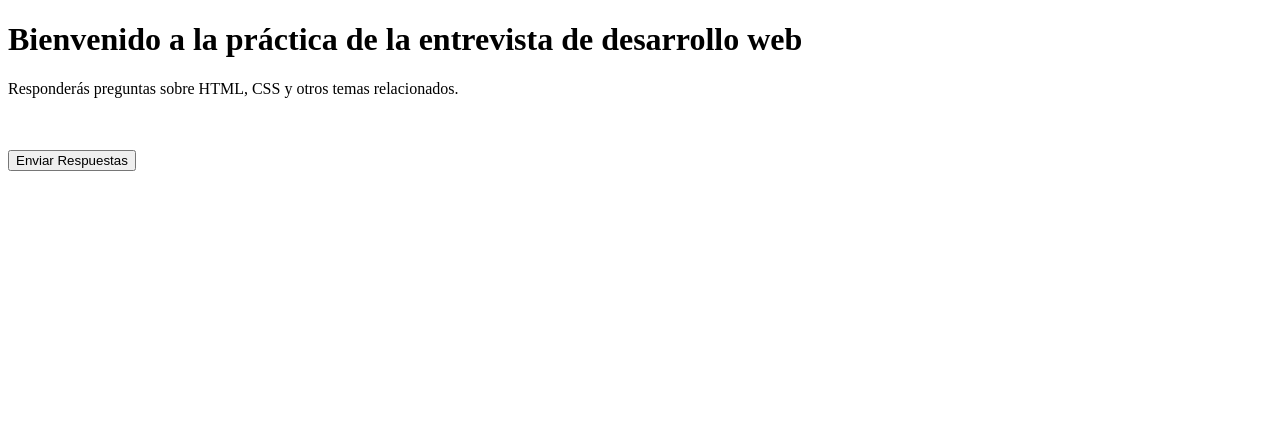
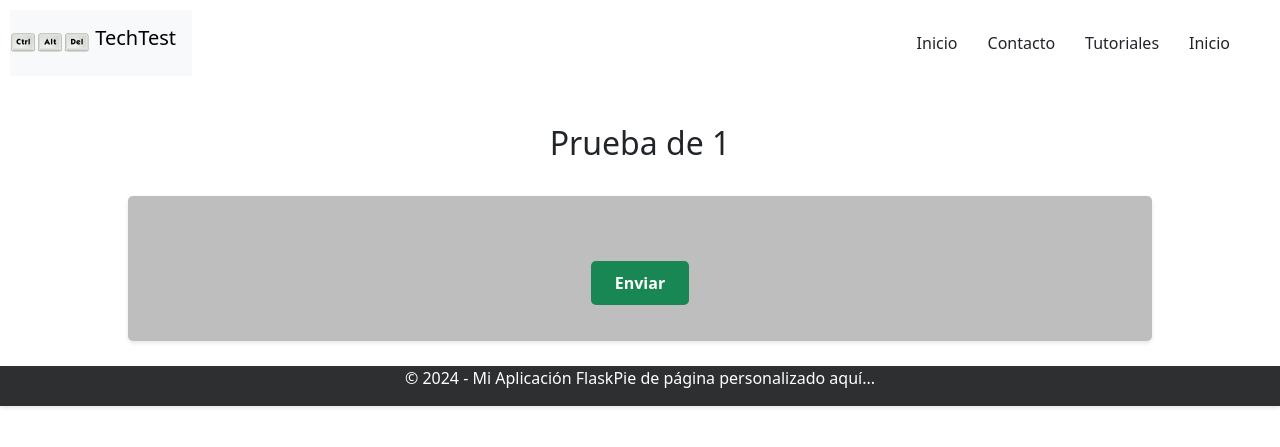
Before and after one commit to JMER15/technical_interview_expert_system, a Flask app: page /test/1 in a window 1280 px wide. Shown: the top 447 px of the page. Run offline with Flask 3, Linux system fonts and the light colour scheme; data that the repository does not hold is empty.

Commit message:
add style to test.html

```diff
--- a/templates/test.html
+++ b/templates/test.html
@@ -1,26 +1,20 @@
-<!DOCTYPE html>
-<html lang="es">
+{% extends 'base.html' %}
 
-<head>
-    <meta charset="UTF-8">
-    <meta name="viewport" content="width=device-width, initial-scale=1.0">
-    <title>Práctica de Entrevista</title>
-</head>
+{% block title %}Página de Test{% endblock %}
 
-<body>
-    <h1>Bienvenido a la práctica de la entrevista de desarrollo web</h1>
-    <p>Responderás preguntas sobre HTML, CSS y otros temas relacionados.</p>
-    <form method="POST">
+{% block content %}
+    <h2 class="text-center" id='test-title'>Prueba de {{ language }}</h2>
+
+    <form method="POST" class="form-group" id='language-test-form'>
         {% for preguntas_respuestas in preguntas_y_respuestas %}
             {% for pregunta_respuesta in preguntas_respuestas %}
-                <!-- <p>{{ pregunta_respuesta[0] }} {{ pregunta_respuesta[1] }}</p> -->
-                <p>{{ pregunta_respuesta[1] }}</p>
-                <input type="text" name="respuesta_{{ pregunta_respuesta[0] }}">
+                <label><p>{{ pregunta_respuesta[1] }}</p></label>
+                <input class="form-control" type="text" name="respuesta_{{ pregunta_respuesta[0] }}">
             {% endfor %}
         {% endfor %}
-        <br><br>
-        <button type="submit">Enviar Respuestas</button>
+
+        <div id='button-container'>
+        <button class="btn btn-success" type="submit">Enviar</button>
+        </div>
     </form>
-</body>
-
-</html>
+{% endblock %}
```
